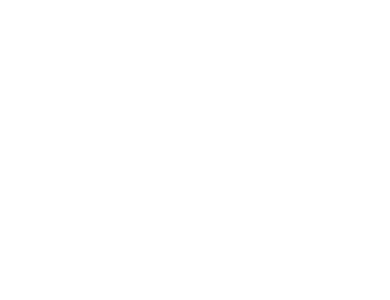
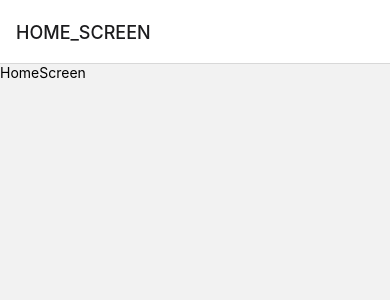
Before and after one commit to JorFabris/reba-test-app, a React Native app: screen / in a window 390 px wide. Shown: the top 300 px of the page. Built offline with nearby package versions, Linux system fonts and the light colour scheme.

Commit message:
Fixed router

```diff
--- a/App.tsx
+++ b/App.tsx
@@ -1,9 +1,12 @@
 import { NavigationContainer } from '@react-navigation/native';
 import React from 'react';
+import CustomStack from './src/navigation/CustomStack';
 
 const App = () => {
   return (
-    <NavigationContainer>{/* Rest of your app code */}</NavigationContainer>
+    <NavigationContainer>
+      <CustomStack />
+    </NavigationContainer>
   );
 };
 
```
Also changed, not shown: 4 other files (tests, documents, lock files or other folders).
